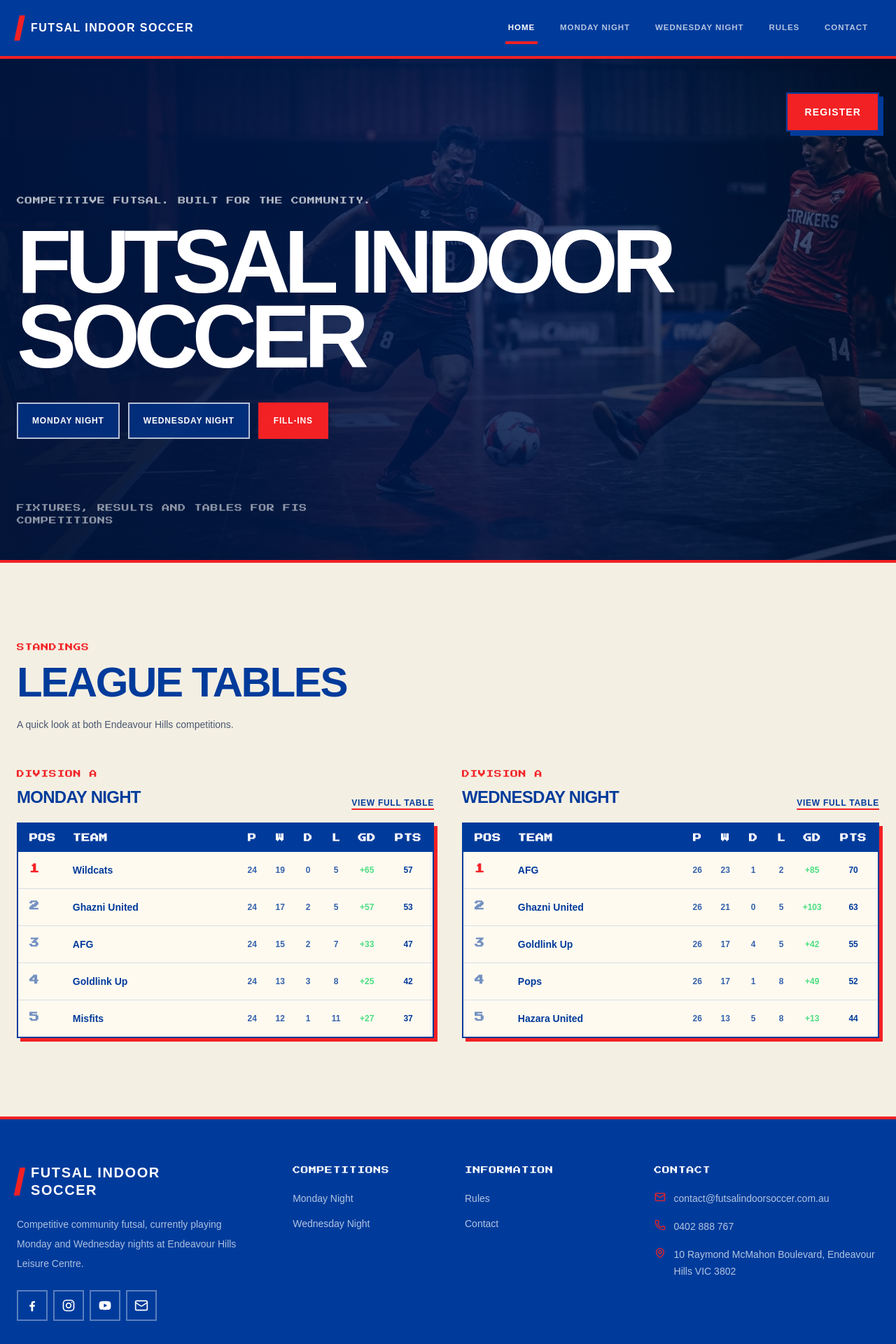
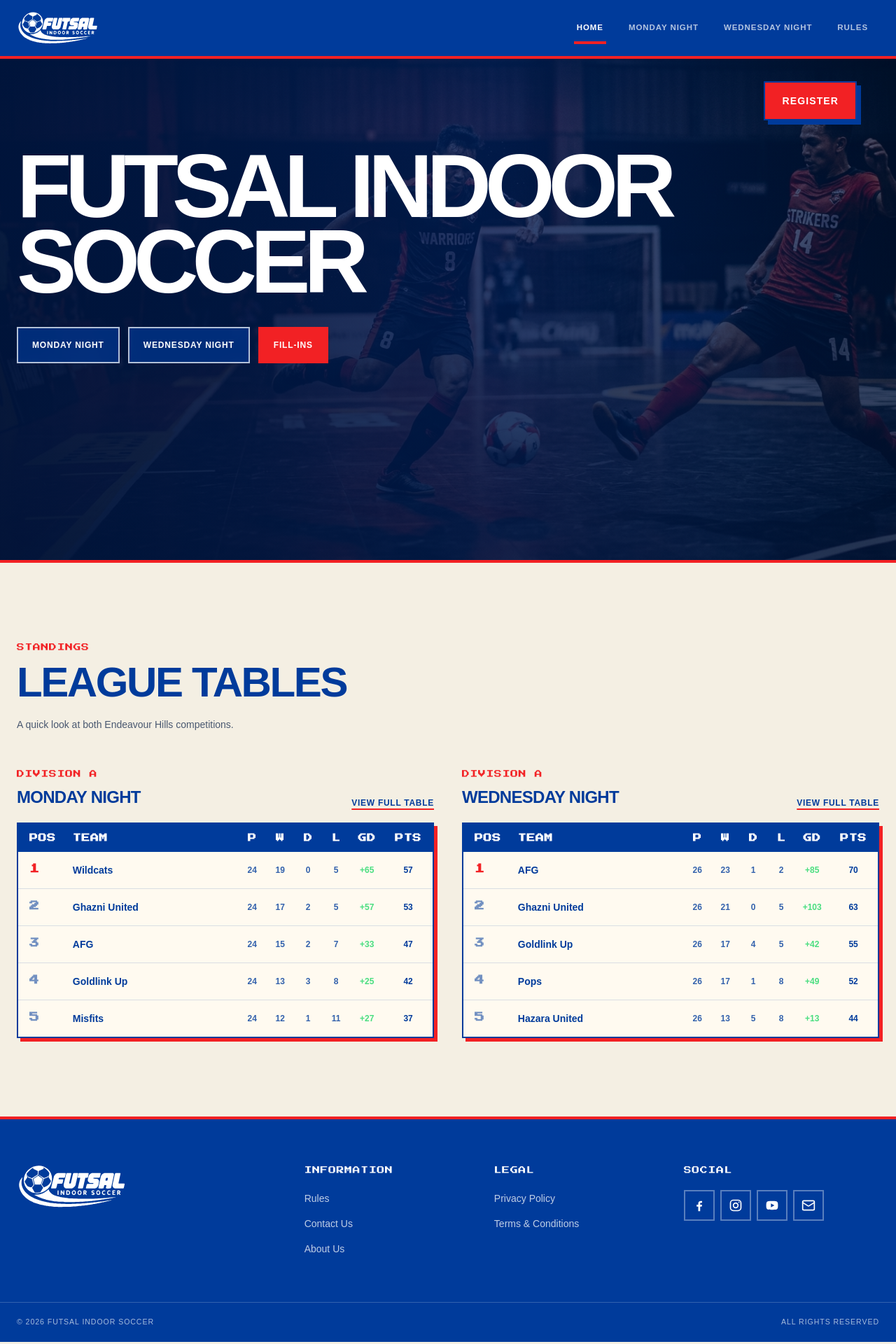
Before and after one commit to olu-git/futsal-site, a Next.js app: page / in a window 1280 px wide. Shown: the top 1920 px of the page at 70% size. Built offline with nearby package versions, Linux system fonts and the light colour scheme; a web font is replaced by a local one.

Commit message:
fix: align homepage navigation and footer

```diff
--- a/src/app/page.tsx
+++ b/src/app/page.tsx
@@ -49,14 +49,13 @@ export default function HomePage() {
         <div className="absolute inset-0 -z-10 bg-[linear-gradient(90deg,rgba(0,23,68,0.94)_0%,rgba(0,36,105,0.74)_55%,rgba(0,23,68,0.58)_100%)]" />
         <div className="absolute inset-0 -z-10 bg-[linear-gradient(180deg,rgba(0,0,0,0.08)_0%,rgba(0,17,50,0.58)_100%)]" />
 
-        <div className="fis-container flex min-h-[calc(100svh-5.25rem)] flex-col justify-between py-8 sm:py-12">
-          <div className="flex justify-end">
+        <div className="fis-container relative flex min-h-[calc(100svh-5.25rem)] flex-col justify-between py-8 sm:py-12">
+          <div className="absolute right-4 top-5 sm:right-8 sm:top-8">
             <RegisterMenu />
           </div>
 
           <div className="max-w-5xl py-14 sm:py-20">
-            <p className="fis-kicker text-white/70">Competitive futsal. Built for the community.</p>
-            <h1 className="mt-6 max-w-5xl text-[clamp(3.8rem,10vw,8.75rem)] font-black uppercase leading-[0.84] tracking-[-0.07em] text-white">
+            <h1 className="max-w-5xl text-[clamp(3.8rem,10vw,8.75rem)] font-black uppercase leading-[0.84] tracking-[-0.07em] text-white">
               Futsal Indoor Soccer
             </h1>
             <div className="mt-10 flex flex-wrap gap-3">
@@ -73,9 +72,6 @@ export default function HomePage() {
             </div>
           </div>
 
-          <p className="fis-kicker max-w-lg text-white/55">
-            Fixtures, results and tables for FIS competitions
-          </p>
         </div>
       </section>
 
@@ -108,7 +104,7 @@ export default function HomePage() {
             <div className="flex flex-col gap-5 lg:flex-row lg:items-end lg:justify-between">
               <SectionIntro
                 inverted
-                kicker="Next Scheduled Round"
+                kicker="Next Fixtures"
                 title={nextNightLabel}
                 description={`Round ${nextFixture.round} · ${formatDate(nextFixture.date)}`}
               />
--- a/src/components/Footer.tsx
+++ b/src/components/Footer.tsx
@@ -1,50 +1,45 @@
+import Image from "next/image";
 import Link from "next/link";
-import { Mail, MapPin, Phone } from "lucide-react";
-
-const competitionLinks = [
-  { href: "/monday-night", label: "Monday Night" },
-  { href: "/wednesday-night", label: "Wednesday Night" },
-];
+import { Mail } from "lucide-react";
 
 const informationLinks = [
   { href: "/rules", label: "Rules" },
-  { href: "/contact", label: "Contact" },
+  { href: "/contact", label: "Contact Us" },
+  { href: "/about-us", label: "About Us" },
+];
+
+const legalLinks = [
+  { href: "/privacy", label: "Privacy Policy" },
+  { href: "/terms", label: "Terms & Conditions" },
 ];
 
 const socialLinks = [
-  {
-    href: "https://www.facebook.com/futsalis/",
-    label: "Facebook",
-  },
-  {
-    href: "https://www.instagram.com/futsalindoorsoccer/",
-    label: "Instagram",
-  },
-  {
-    href: "https://www.youtube.com/@futsalindoorsoccer",
-    label: "YouTube",
-  },
-  {
-    href: "mailto:contact@futsalindoorsoccer.com.au",
-    label: "Email",
-  },
+  { href: "https://www.facebook.com/futsalis/", label: "Facebook" },
+  { href: "https://www.instagram.com/futsalindoorsoccer/", label: "Instagram" },
+  { href: "https://www.youtube.com/@futsalindoorsoccer", label: "YouTube" },
+  { href: "mailto:contact@futsalindoorsoccer.com.au", label: "Email" },
 ];
 
 export default function Footer() {
   return (
     <footer className="border-t-4 border-[var(--fis-red)] bg-[var(--fis-blue)] text-white">
-      <div className="fis-container grid gap-12 py-14 md:grid-cols-2 lg:grid-cols-[1.4fr_0.8fr_0.9fr_1.3fr] lg:py-16">
+      <div className="fis-container grid gap-12 py-12 sm:py-14 lg:grid-cols-[1.3fr_0.8fr_0.8fr_1fr] lg:py-16">
+        <Link href="/" className="inline-flex h-fit w-fit" aria-label="Futsal Indoor Soccer home">
+          <Image
+            src="/logos/FIS-01-Primary-Black.svg"
+            alt="Futsal Indoor Soccer"
+            width={280}
+            height={114}
+            className="h-16 w-auto brightness-0 invert"
+          />
+        </Link>
+
+        <FooterLinkColumn title="Information" links={informationLinks} />
+        <FooterLinkColumn title="Legal" links={legalLinks} />
+
         <div>
-          <Link href="/" className="inline-flex items-center gap-3" aria-label="Futsal Indoor Soccer home">
-            <span aria-hidden="true" className="h-10 w-2 -skew-x-12 bg-[var(--fis-red)]" />
-            <span className="max-w-[15rem] text-xl font-black uppercase leading-tight tracking-[0.08em]">
-              Futsal Indoor Soccer
-            </span>
-          </Link>
-          <p className="mt-5 max-w-sm text-sm font-light leading-7 text-white/68">
-            Competitive community futsal, currently playing Monday and Wednesday nights at Endeavour Hills Leisure Centre.
-          </p>
-          <div className="mt-6 flex flex-wrap gap-2">
+          <h2 className="fis-kicker text-white">Social</h2>
+          <div className="mt-5 flex flex-wrap gap-2">
             {socialLinks.map(({ href, label }) => (
               <a
                 key={label}
@@ -59,45 +54,10 @@ export default function Footer() {
             ))}
           </div>
         </div>
-
-        <FooterLinkColumn title="Competitions" links={competitionLinks} />
-        <FooterLinkColumn title="Information" links={informationLinks} />
-
-        <div>
-          <h2 className="fis-kicker text-white">Contact</h2>
-          <ul className="mt-5 space-y-4 text-sm leading-6 text-white/70">
-            <li>
-              <a
-                href="mailto:contact@futsalindoorsoccer.com.au"
-                className="flex items-start gap-3 transition-colors hover:text-white"
-              >
-                <Mail className="mt-0.5 h-4 w-4 shrink-0 text-[var(--fis-red)]" aria-hidden="true" />
-                <span className="break-all">contact@futsalindoorsoccer.com.au</span>
-              </a>
-            </li>
-            <li>
-              <a href="tel:0402888767" className="flex items-start gap-3 transition-colors hover:text-white">
-                <Phone className="mt-0.5 h-4 w-4 shrink-0 text-[var(--fis-red)]" aria-hidden="true" />
-                <span>0402 888 767</span>
-              </a>
-            </li>
-            <li>
-              <a
-                href="https://www.google.com/maps/place/Endeavour+Hills+Leisure+Centre/@-37.9780005,145.2550069,17z"
-                target="_blank"
-                rel="noopener noreferrer"
-                className="flex items-start gap-3 transition-colors hover:text-white"
-              >
-                <MapPin className="mt-0.5 h-4 w-4 shrink-0 text-[var(--fis-red)]" aria-hidden="true" />
-                <span>10 Raymond McMahon Boulevard, Endeavour Hills VIC 3802</span>
-              </a>
-            </li>
-          </ul>
-        </div>
       </div>
 
       <div className="border-t border-white/20">
-        <div className="fis-container flex flex-col gap-2 py-5 text-[0.66rem] uppercase tracking-[0.09em] text-white/50 sm:flex-row sm:items-center sm:justify-between">
+        <div className="fis-container flex flex-col gap-2 py-5 text-[0.66rem] uppercase tracking-[0.09em] text-white/65 sm:flex-row sm:items-center sm:justify-between">
           <span>&copy; {new Date().getFullYear()} Futsal Indoor Soccer</span>
           <span>All rights reserved</span>
         </div>
@@ -107,9 +67,7 @@ export default function Footer() {
 }
 
 function SocialIcon({ name }: { name: string }) {
-  if (name === "Email") {
-    return <Mail className="h-5 w-5" aria-hidden="true" />;
-  }
+  if (name === "Email") return <Mail className="h-5 w-5" aria-hidden="true" />;
 
   if (name === "Facebook") {
     return (
@@ -149,10 +107,7 @@ function FooterLinkColumn({
       <ul className="mt-5 space-y-3">
         {links.map((link) => (
           <li key={link.href}>
-            <Link
-              href={link.href}
-              className="text-sm font-medium text-white/70 transition-colors hover:text-white"
-            >
+            <Link href={link.href} className="text-sm font-medium text-white/75 transition-colors hover:text-white">
               {link.label}
             </Link>
           </li>
--- a/src/components/Navbar.tsx
+++ b/src/components/Navbar.tsx
@@ -1,6 +1,7 @@
 "use client";
 
 import Link from "next/link";
+import Image from "next/image";
 import { usePathname } from "next/navigation";
 import { Menu, X } from "lucide-react";
 import { useEffect, useState } from "react";
@@ -11,7 +12,6 @@ const links = [
   { href: "/monday-night", label: "Monday Night" },
   { href: "/wednesday-night", label: "Wednesday Night" },
   { href: "/rules", label: "Rules" },
-  { href: "/contact", label: "Contact" },
 ];
 
 export default function Navbar() {
@@ -33,13 +33,14 @@ export default function Navbar() {
           className="group flex min-w-0 items-center gap-3 py-4"
           aria-label="Futsal Indoor Soccer home"
         >
-          <span
-            aria-hidden="true"
-            className="h-9 w-2 shrink-0 -skew-x-12 bg-[var(--fis-red)] transition-transform group-hover:skew-x-0"
+          <Image
+            src="/logos/FIS-01-Primary-Black.svg"
+            alt="Futsal Indoor Soccer"
+            width={244}
+            height={100}
+            className="h-12 w-auto brightness-0 invert transition-transform group-hover:scale-[1.02]"
+            priority
           />
-          <span className="min-w-0 text-sm font-black uppercase leading-tight tracking-[0.09em] sm:text-base">
-            Futsal Indoor Soccer
-          </span>
         </Link>
 
         <div className="hidden items-center gap-1 lg:flex">
```
Also changed, not shown: public/logos/FIS-01-Primary-Black.svg (added).
